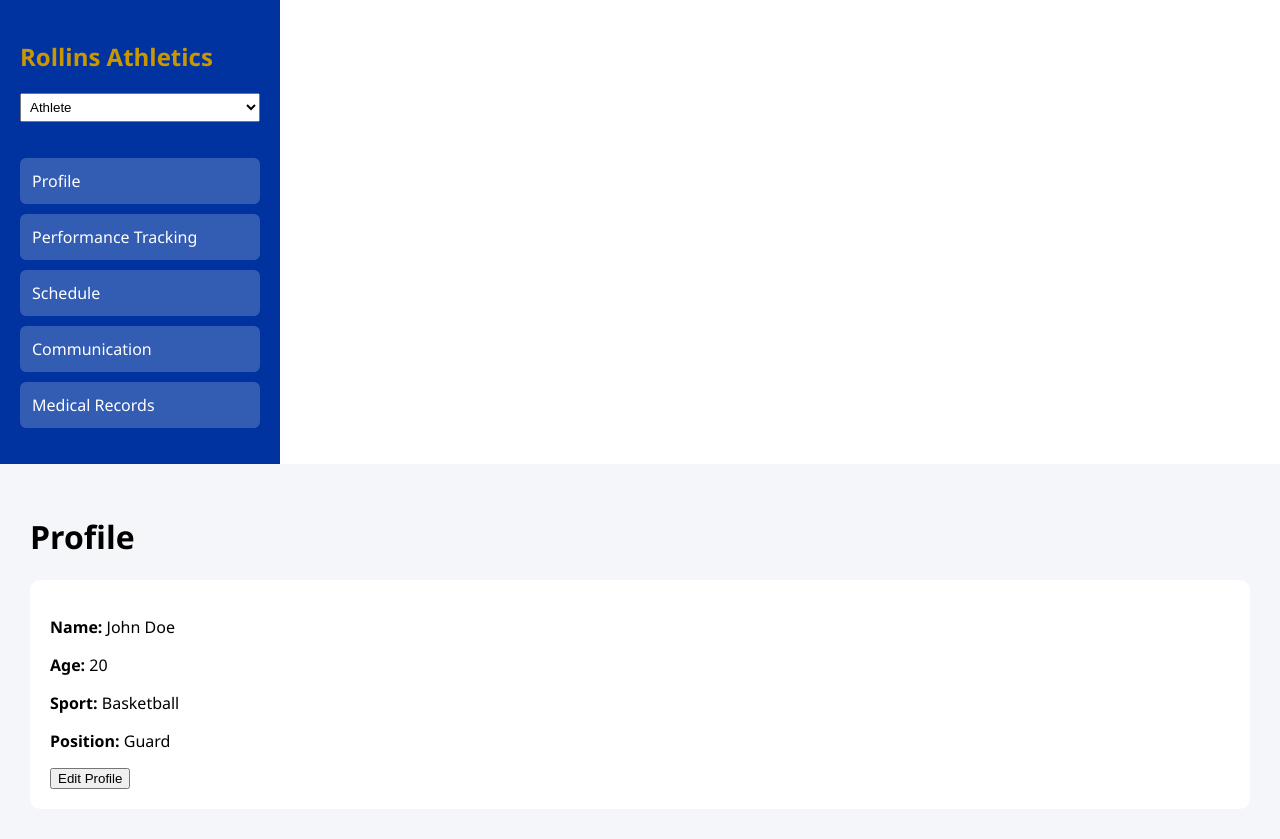
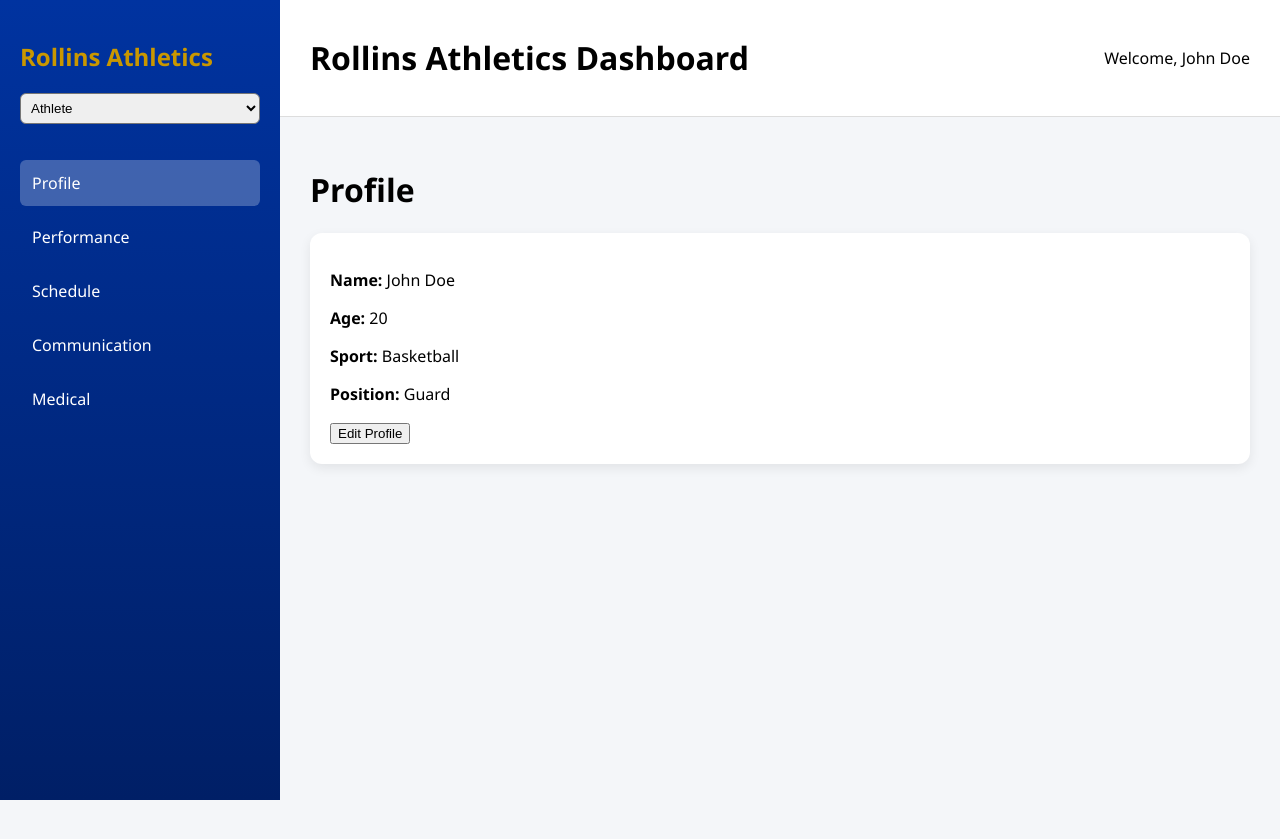
Before and after one commit to caitlynl24/CMS375-Spring2026, a PHP site: page / in a window 1280 px wide. After the commit the page ends 800 px from the top, so only its background shows below. Run offline with PHP 8.4, Linux system fonts and the light colour scheme.

Commit message:
Fixing UI bugs

```diff
--- a/UI/assets/css/styles.css
+++ b/UI/assets/css/styles.css
@@ -1,6 +1,7 @@
 body {
     margin: 0;
     font-family: 'Segoe UI', sans-serif;
+    background: #f4f6f9;
 }
 
 /* Layout */
@@ -12,7 +13,7 @@ body {
 /* Sidebar */
 .sidebar {
     width: 240px;
-    background: #0033A0;
+    background: linear-gradient(180deg, #0033A0, #001f66);
     color: white;
     padding: 20px;
 }
@@ -24,7 +25,8 @@ body {
 .sidebar select {
     width: 100%;
     margin-bottom: 20px;
-    padding: 5px;
+    padding: 6px;
+    border-radius: 6px;
 }
 
 .sidebar ul {
@@ -34,21 +36,40 @@ body {
 
 .sidebar li {
     padding: 12px;
-    margin: 10px 0;
+    margin: 8px 0;
     cursor: pointer;
     border-radius: 6px;
+    transition: 0.2s;
 }
 
-.sidebar li,
+.sidebar li:hover {
+    background: rgba(255,255,255,0.15);
+}
+
 .sidebar .active {
-    background: rgba(255, 255, 255, 0.2);
+    background: rgba(255,255,255,0.25);
+}
+
+/* Main */
+.main {
+    flex: 1;
+    display: flex;
+    flex-direction: column;
+}
+
+/* Topbar */
+.topbar {
+    background: white;
+    padding: 15px 30px;
+    border-bottom: 1px solid #ddd;
+    display: flex;
+    justify-content: space-between;
+    align-items: center;
 }
 
 /* Content */
 .content {
-    flex: 1;
     padding: 30px;
-    background: #f4f6f9;
     overflow-y: auto;
 }
 
@@ -64,14 +85,21 @@ body {
 /* Cards */
 .card {
     background: white;
+    border-radius: 12px;
     padding: 20px;
-    border-radius: 10px;
     margin-top: 20px;
+    box-shadow: 0 4px 12px rgba(0,0,0,0.08);
+    transition: 0.2s;
+}
+
+.card:hover {
+    transform: translateY(-4px);
 }
 
 /* Grid */
 .grid {
-    display: flex;
+    display: grid;
+    grid-template-columns: repeat(auto-fit, minmax(250px, 1fr));
     gap: 20px;
 }
 
@@ -86,8 +114,9 @@ body {
 .day {
     background: white;
     padding: 15px;
-    border-radius: 8px;
+    border-radius: 10px;
     text-align: center;
+    box-shadow: 0 2px 6px rgba(0,0,0,0.05);
 }
 
 /* Event Colors */
@@ -99,10 +128,12 @@ body {
 /* Chat */
 .chat-box {
     height: 300px;
-    background: #eef2f7;
+    background: white;
+    border-radius: 10px;
     padding: 10px;
     overflow-y: auto;
     margin-bottom: 10px;
+    box-shadow: inset 0 0 5px rgba(0,0,0,0.05);
 }
 
 .chat-input {
--- a/UI/index.php
+++ b/UI/index.php
@@ -1,23 +1,39 @@
+<!DOCTYPE html>
+<html lang="en">
+<head>
+    <meta charset="UTF-8">
+    <title>Rollins Athletics Dashboard</title>
     <link rel="stylesheet" href="assets/css/styles.css">
-<script src="assets/js/app.js"></script>
+</head>
+<body>
+
+<div class="app">
 
     <!-- Sidebar -->
     <div class="sidebar">
         <h2>Rollins Athletics</h2>
 
-    <!-- Role Toggle (for demo) -->
         <select id="roleSelect" onchange="switchRole()">
             <option value="athlete">Athlete</option>
             <option value="coach">Coach</option>
         </select>
 
         <ul>
-        <li onclick="showPage('profile')" class="active">Profile</li>
-        <li onclick="showPage('performance')">Performance Tracking</li>
-        <li onclick="showPage('schedule')">Schedule</li>
-        <li onclick="showPage('communication')">Communication</li>
-        <li onclick="showPage('medical')">Medical Records</li>
+            <li onclick="showPage(event, 'profile')" class="active">Profile</li>
+            <li onclick="showPage(event, 'performance')">Performance</li>
+            <li onclick="showPage(event, 'schedule')">Schedule</li>
+            <li onclick="showPage(event, 'communication')">Communication</li>
+            <li onclick="showPage(event, 'medical')">Medical</li>
         </ul>
+    </div>
+
+    <!-- Main -->
+    <div class="main">
+
+        <!-- Topbar -->
+        <div class="topbar">
+            <h1>Rollins Athletics Dashboard</h1>
+            <div class="user">Welcome, John Doe</div>
         </div>
 
         <!-- Content -->
@@ -32,7 +48,6 @@
                     <p><strong>Age:</strong> 20</p>
                     <p><strong>Sport:</strong> Basketball</p>
                     <p><strong>Position:</strong> Guard</p>
-
                     <button>Edit Profile</button>
                 </div>
             </div>
@@ -42,6 +57,7 @@
                 <h1>Performance Tracking</h1>
 
                 <div class="grid">
+
                     <div class="card">
                         <h3>Game Statistics</h3>
                         <p>Points: 18</p>
@@ -53,6 +69,7 @@
                         <p>Speed: High</p>
                         <p>Endurance: Medium</p>
                     </div>
+
                 </div>
             </div>
 
@@ -78,8 +95,8 @@
                 <div class="chat-box" id="chat"></div>
 
                 <div class="chat-input">
-            <input type="text" placeholder="Type a message..." />
-            <button>Send</button>
+                    <input type="text" id="messageInput" placeholder="Type a message...">
+                    <button onclick="sendMessage()">Send</button>
                 </div>
             </div>
 
@@ -99,3 +116,10 @@
             </div>
 
         </div>
+    </div>
+
+</div>
+
+<script src="assets/js/app.js"></script>
+</body>
+</html>
```
Also changed, not shown: UI/assets/js/app.js (+29 -8 lines). Lines whose indentation alone changed are shown as unchanged.
